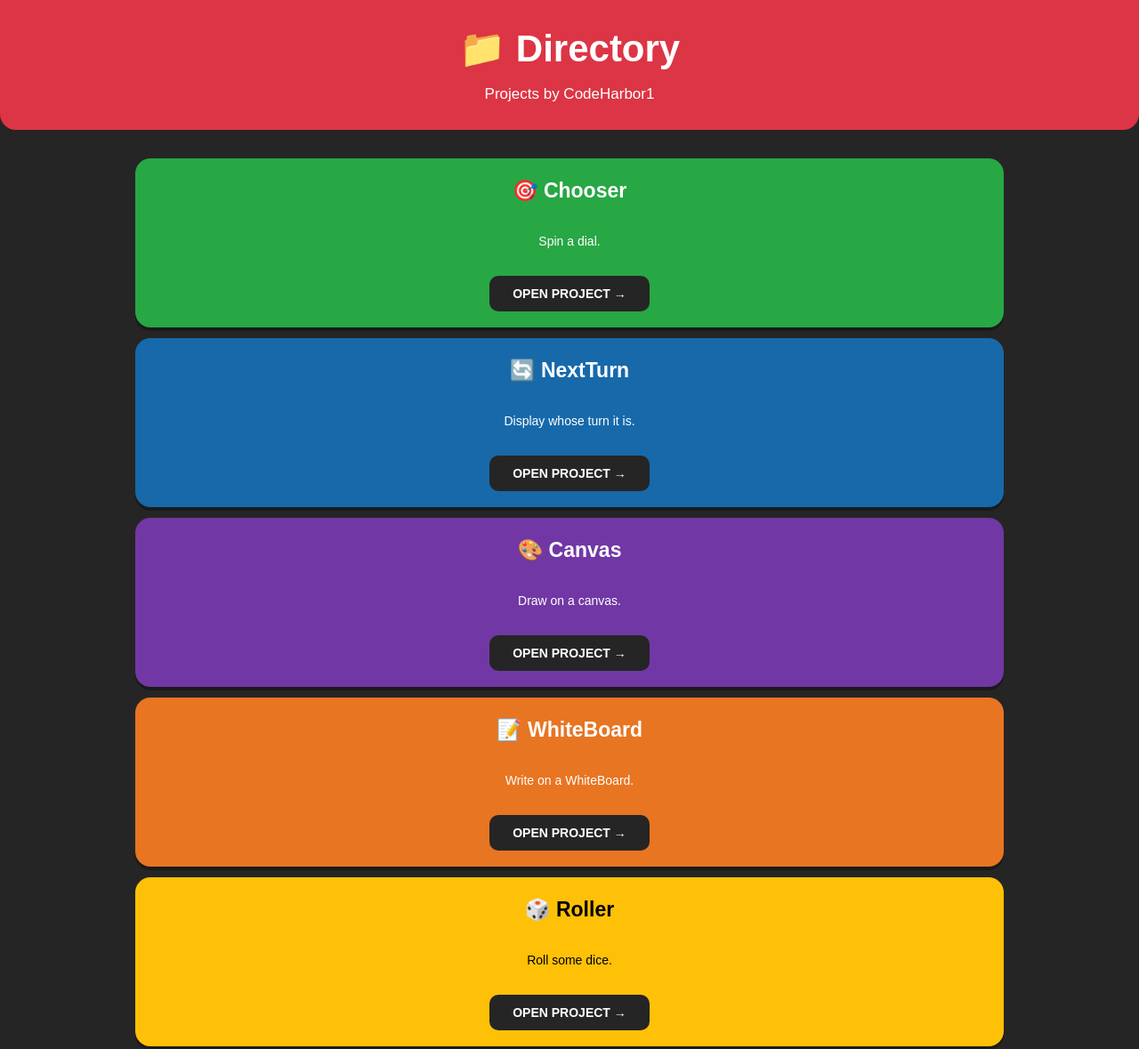
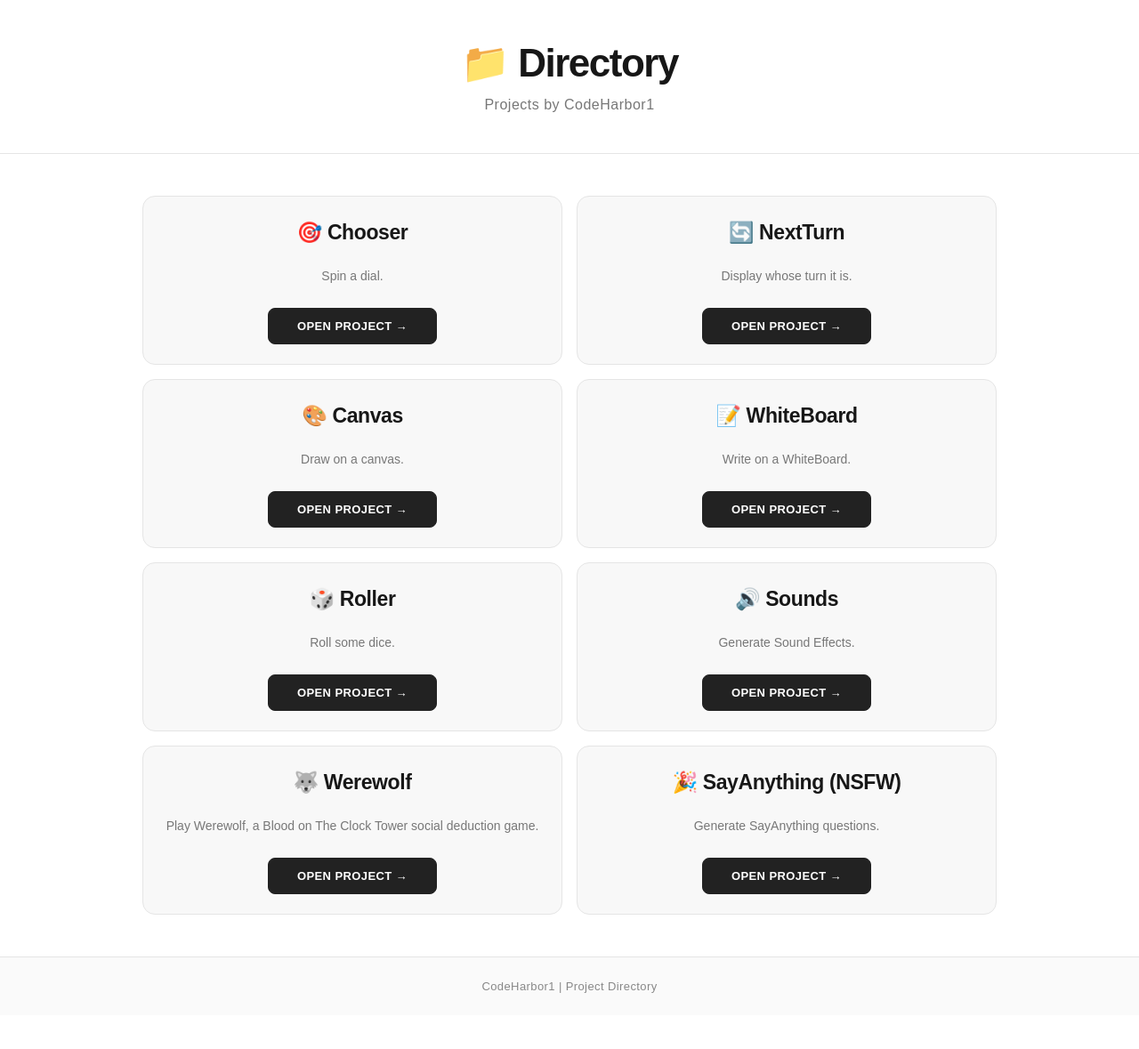
Before and after one commit to CodeHarbor1/Directory, a plain HTML site: page index.html in a window 1280 px wide. Shown: the top 1179 px of the page at 89% size. After the commit the page ends 1141 px from the top, so only its background shows below. Drawn offline with Linux system fonts and the light colour scheme.

Commit message:
Update index.html

```diff
--- a/index.html
+++ b/index.html
@@ -1,3 +1,4 @@
+
 <!DOCTYPE html>
 <html lang="en">
 <head>
@@ -14,113 +15,149 @@ html, body {
     margin: 0;
     min-height: 100%;
     font-family: Arial, sans-serif;
-    background: #252525;
-    color: white;
+    background: #fff;
+    color: #171717;
+}
+
+body {
+    display: flex;
+    flex-direction: column;
 }
 
 header {
-    background: #dc3545;
-    padding: 30px 15px;
+    background: #fff;
+    padding: 45px 15px;
     text-align: center;
-    border-radius: 0 0 18px 18px;
+    border-bottom: 1px solid #e5e5e5;
 }
 
 header h1 {
     margin: 0;
-    font-size: clamp(30px, 6vw, 42px);
+    font-size: clamp(32px, 6vw, 44px);
+    font-weight: 700;
+    letter-spacing: -1.5px;
 }
 
 header p {
-    margin-bottom: 0;
-    font-size: 17px;
+    margin: 12px 0 0;
+    color: #777;
+    font-size: 16px;
+    letter-spacing: 0.5px;
 }
 
 main {
+    width: 100%;
     max-width: 1000px;
-    margin: 20px auto;
-    padding: 12px;
+    margin: 35px auto;
+    padding: 12px 20px;
+    flex: 1;
 }
 
 .links {
     display: grid;
-    grid-template-columns: 1fr;
-    gap: 12px;
+    grid-template-columns: repeat(2, 1fr);
+    gap: 16px;
 }
 
 .card {
     min-width: 0;
     min-height: 190px;
-    border-radius: 17px;
-    padding: 18px 10px;
+    background: #f8f8f8;
+    border: 1px solid #e5e5e5;
+    border-radius: 14px;
+    padding: 22px 18px;
     display: flex;
     flex-direction: column;
     justify-content: space-between;
     align-items: center;
     text-align: center;
-    box-shadow: 0 4px 0 rgba(0,0,0,0.3);
+    transition: background 0.2s, border-color 0.2s, transform 0.2s;
+}
+
+.card:hover {
+    background: #f0f0f0;
+    border-color: #bbb;
+    transform: translateY(-3px);
 }
 
 .card h2 {
     margin: 5px 0;
-    font-size: clamp(17px, 3vw, 23px);
+    font-size: clamp(18px, 3vw, 23px);
+    font-weight: 600;
+    letter-spacing: -0.4px;
 }
 
 .card p {
+    color: #777;
     font-size: 14px;
-    line-height: 1.4;
-    margin: 8px 0;
+    line-height: 1.5;
+    margin: 10px 0 15px;
 }
 
 .card a {
     display: block;
     width: 100%;
-    max-width: 180px;
-    padding: 12px 5px;
-    border-radius: 10px;
-    background: #252525;
-    color: white;
+    max-width: 190px;
+    padding: 12px 8px;
+    border: 1px solid #222;
+    border-radius: 8px;
+    background: #222;
+    color: #fff;
     text-decoration: none;
     font-weight: bold;
-    font-size: 14px;
-    transition: transform 0.1s, background 0.1s;
+    font-size: 13px;
+    letter-spacing: 0.4px;
+    transition: background 0.2s, color 0.2s, transform 0.15s;
+}
+
+.card a:hover {
+    background: #fff;
+    color: #111;
 }
 
 .card a:active {
-    transform: scale(0.94);
-    background: #444;
+    transform: scale(0.96);
 }
-
-.green { background: #28a745; }
-.yellow { background: #ffc107; color: black; }
-.red { background: #dc3545; }
-.blue { background: #1769aa; }
-.purple { background: #7138a5; }
-.orange { background: #e87522; }
-.darkblue { background: #263c75; }
-.pink { background: #d63384; }
 
 footer {
     text-align: center;
-    padding: 25px;
-    color: #aaa;
-    font-size: 14px;
+    padding: 25px 15px;
+    color: #888;
+    font-size: 13px;
+    border-top: 1px solid #e5e5e5;
+    background: #fafafa;
+    letter-spacing: 0.4px;
+}
+
+@media (max-width: 550px) {
+    .links {
+        grid-template-columns: 1fr;
+        gap: 12px;
+    }
+
+    .card {
+        min-height: 175px;
+    }
+
+    header {
+        padding: 35px 15px;
+    }
 }
 
 @media (max-width: 350px) {
-    .links {
-        gap: 8px;
+    main {
+        padding: 10px;
     }
 
     .card {
-        padding: 12px 6px;
-        min-height: 175px;
+        padding: 15px 10px;
+        min-height: 165px;
     }
 
     .card a {
         font-size: 12px;
     }
 }
-
 </style>
 </head>
 
@@ -135,49 +172,49 @@ footer {
 
 <div class="links">
 
-    <div class="card green">
+    <div class="card">
         <h2>🎯 Chooser</h2>
         <p>Spin a dial.</p>
         <a href="https://codeharbor1.github.io/Chooser">OPEN PROJECT →</a>
     </div>
 
-    <div class="card blue">
+    <div class="card">
         <h2>🔄 NextTurn</h2>
         <p>Display whose turn it is.</p>
         <a href="https://codeharbor1.github.io/NextTurn">OPEN PROJECT →</a>
     </div>
 
-    <div class="card purple">
+    <div class="card">
         <h2>🎨 Canvas</h2>
         <p>Draw on a canvas.</p>
         <a href="https://codeharbor1.github.io/Canvas">OPEN PROJECT →</a>
     </div>
 
-    <div class="card orange">
+    <div class="card">
         <h2>📝 WhiteBoard</h2>
         <p>Write on a WhiteBoard.</p>
         <a href="https://codeharbor1.github.io/WhiteBoard">OPEN PROJECT →</a>
     </div>
 
-    <div class="card yellow">
+    <div class="card">
         <h2>🎲 Roller</h2>
         <p>Roll some dice.</p>
         <a href="https://codeharbor1.github.io/Roller">OPEN PROJECT →</a>
     </div>
 
-    <div class="card darkblue">
+    <div class="card">
         <h2>🔊 Sounds</h2>
         <p>Generate Sound Effects.</p>
         <a href="https://codeharbor1.github.io/Sounds">OPEN PROJECT →</a>
     </div>
 
-    <div class="card red">
+    <div class="card">
         <h2>🐺 Werewolf</h2>
         <p>Play Werewolf, a Blood on The Clock Tower social deduction game.</p>
         <a href="https://codeharbor1.github.io/Werewolf">OPEN PROJECT →</a>
     </div>
 
-    <div class="card pink">
+    <div class="card">
         <h2>🎉 SayAnything (NSFW)</h2>
         <p>Generate SayAnything questions.</p>
         <a href="https://codeharbor1.github.io/SayAnything">OPEN PROJECT →</a>
```
